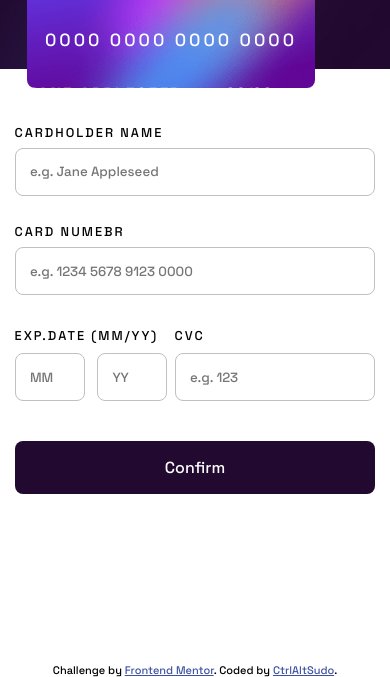
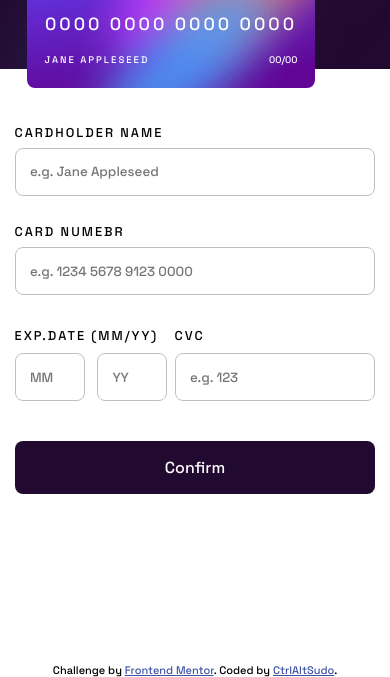
Before and after one commit to CtrlAltSudo/interactive-card-details-form-main, a plain HTML site: page index.html in a window 390 px wide. Shown: the part 181-858 px from the top of the page. Drawn offline with Linux system fonts and the light colour scheme.

Commit message:
fixed card name/expiry details sizes on mobile

```diff
--- a/index.html
+++ b/index.html
@@ -50,7 +50,7 @@
         <p class="longNumber">0000&nbsp0000&nbsp0000&nbsp0000</p>
         <div id="cardDetailsBottom">
           <p class="nameCard">Jane Appleseed</p>
-          <p class="expiryDate"><span id="month">00</span>/<span id="year">00</span><p>
+          <p class="expiryDate"><span id="month">00</span>/<span id="year">00</span></p>
         </div>
       </div>
     </div>
--- a/style.css
+++ b/style.css
@@ -228,13 +228,20 @@ Input:invalid:not(:focus){
         font-size: 1rem;
     }
     .longNumber {
-        margin-top: 3rem;
+        margin-top: 2rem;
         text-align: center;
         font-size: 1.1rem;
     }
     .expiryDate  {
-
         margin: 0;
+    }
+    #cardDetailsBottom p {
+        margin: 1.2rem 0 0 0;
+        font-size: 0.6rem;
+        font-weight: 100;
+    }
+    #cardDetailsBottom {
+        padding: 0 1.1rem 0 1.1rem;
     }
     .cardLogo {
         margin: 1rem 0 0 1rem;
```
